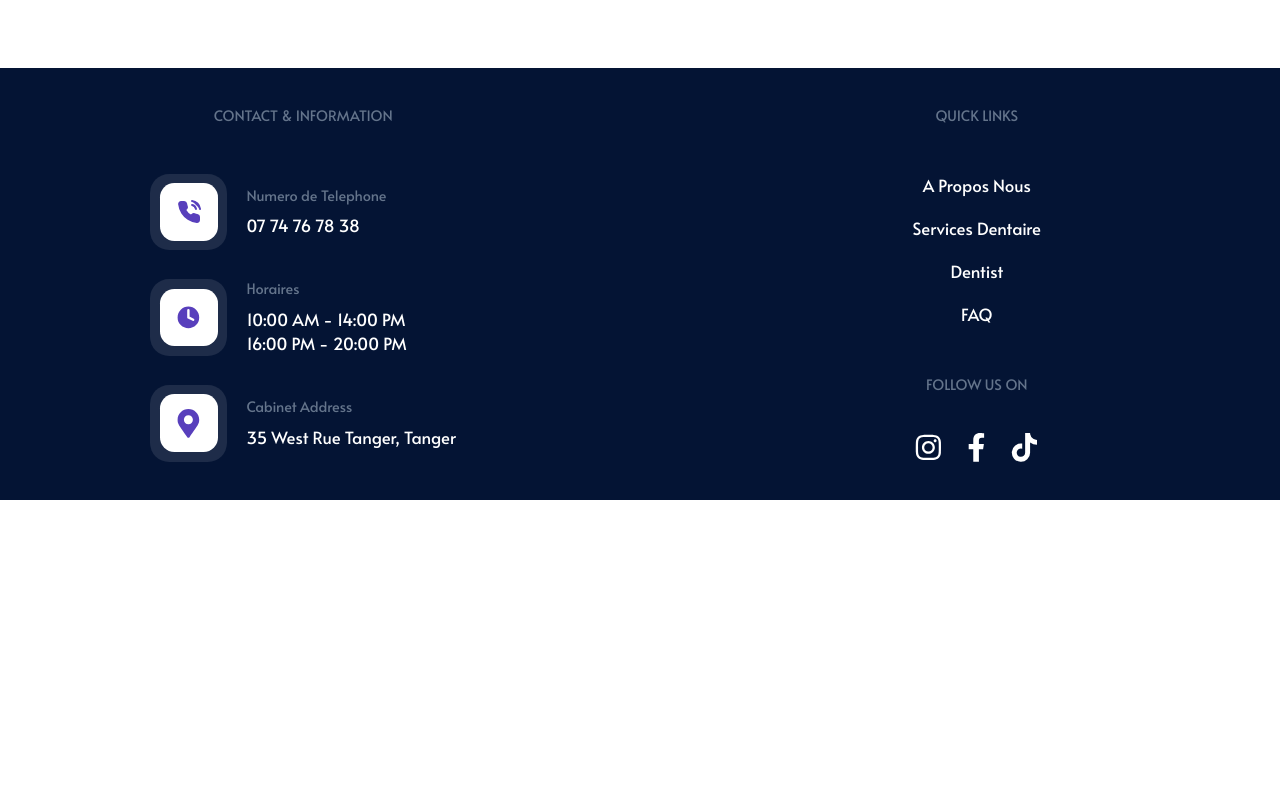
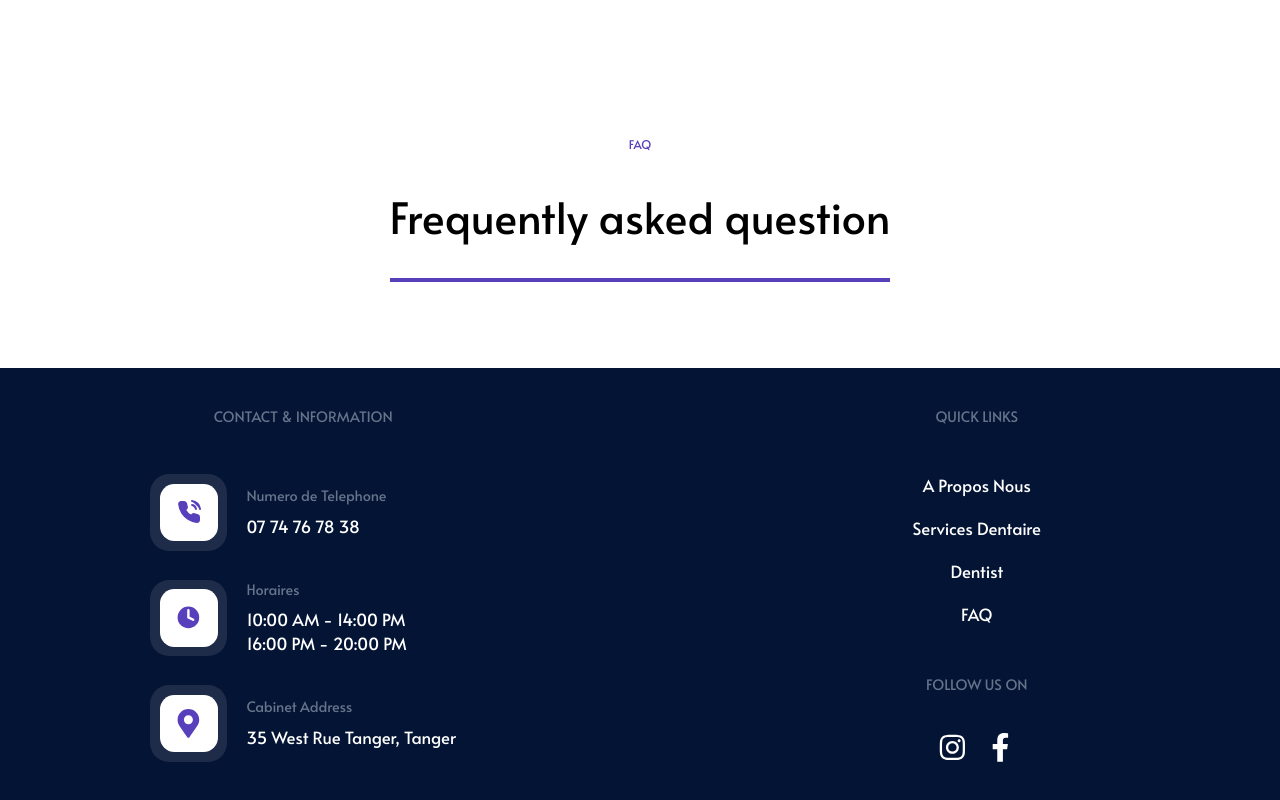
Before and after one commit to wbLoki/dentaire, a Next.js app: page /cabinet in a window 1280 px wide. Shown: the part 1750-2550 px from the top of the page. Before the commit the page ends 2250 px from the top, so only its background shows below. Built offline with nearby package versions, Linux system fonts and the light colour scheme.

Commit message:
update UI

```diff
--- a/components/Footer.tsx
+++ b/components/Footer.tsx
@@ -71,9 +71,9 @@ function Footer({}: Props) {
                         follow us on
                     </h3>
                     <div className='flex gap-4'>
-                        <Link href="/"><FaInstagram className='text-white text-2xl'/></Link>
-                        <Link href="/"><FaFacebookF className='text-white text-2xl'/></Link>
-                        <Link href="/"><FaTiktok className='text-white text-2xl'/></Link>
+                        <a target="_blank" href="https://www.instagram.com/dr.majdzade/" rel="noopener noreferrer"><FaInstagram className='text-white text-2xl'/></a>
+                        <span><FaFacebookF className='text-white text-2xl'/></span>
+                        {/* <Link href="/"><FaTiktok className='text-white text-2xl'/></Link> */}
                     </div>
                 </div>
             </div>
--- a/components/index/Hero.tsx
+++ b/components/index/Hero.tsx
@@ -34,7 +34,7 @@ function Hero({}: Props) {
             </div>
 
             <div className='bg-hero-image flex rounded-t-2xl lg:rounded-r-[3rem] lg:rounded-l-none bg-top lg:bg-center row-start-1 lg:col-start-2'>
-                <div className='self-end bg-slate-100 rounded-2xl p-2 flex text-xs items-center gap-4 pr-20 mb-12 ml-4'>
+                {/* <div className='self-end bg-slate-100 rounded-2xl p-2 flex text-xs items-center gap-4 pr-20 mb-12 ml-4'>
                     <div className='relative w-fit'>
                         <Image src={majd} width={64} height={64} alt="majd" className='rounded-2xl'/>
                         <div className='bg-green-600 rounded-full w-3 h-3 absolute right-0 bottom-0'></div>
@@ -43,7 +43,7 @@ function Hero({}: Props) {
                         <span className=''>dr. majd zade</span>
                         <span className='text-slate-500'>consultant</span>
                     </div>
-                </div>
+                </div> */}
             </div>
         </div>
 
--- a/pages/cabinet.tsx
+++ b/pages/cabinet.tsx
@@ -86,6 +86,14 @@ function cabinet({}: Props) {
                             }
                         </div>
                 </div>
+
+                <div className='flex flex-col gap-8 text-center max-w-screen-lg mx-auto'>
+                    <span className='uppercase text-purple text-[12px]'>faq</span>
+                    <h2 className='text-4xl col-span-4'>Frequently asked question</h2>
+                    <div className='border-t-4 border-purple w-full'>
+                        <div></div>
+                    </div>
+                </div>
             </section>
         </main>
         <Footer />
```
